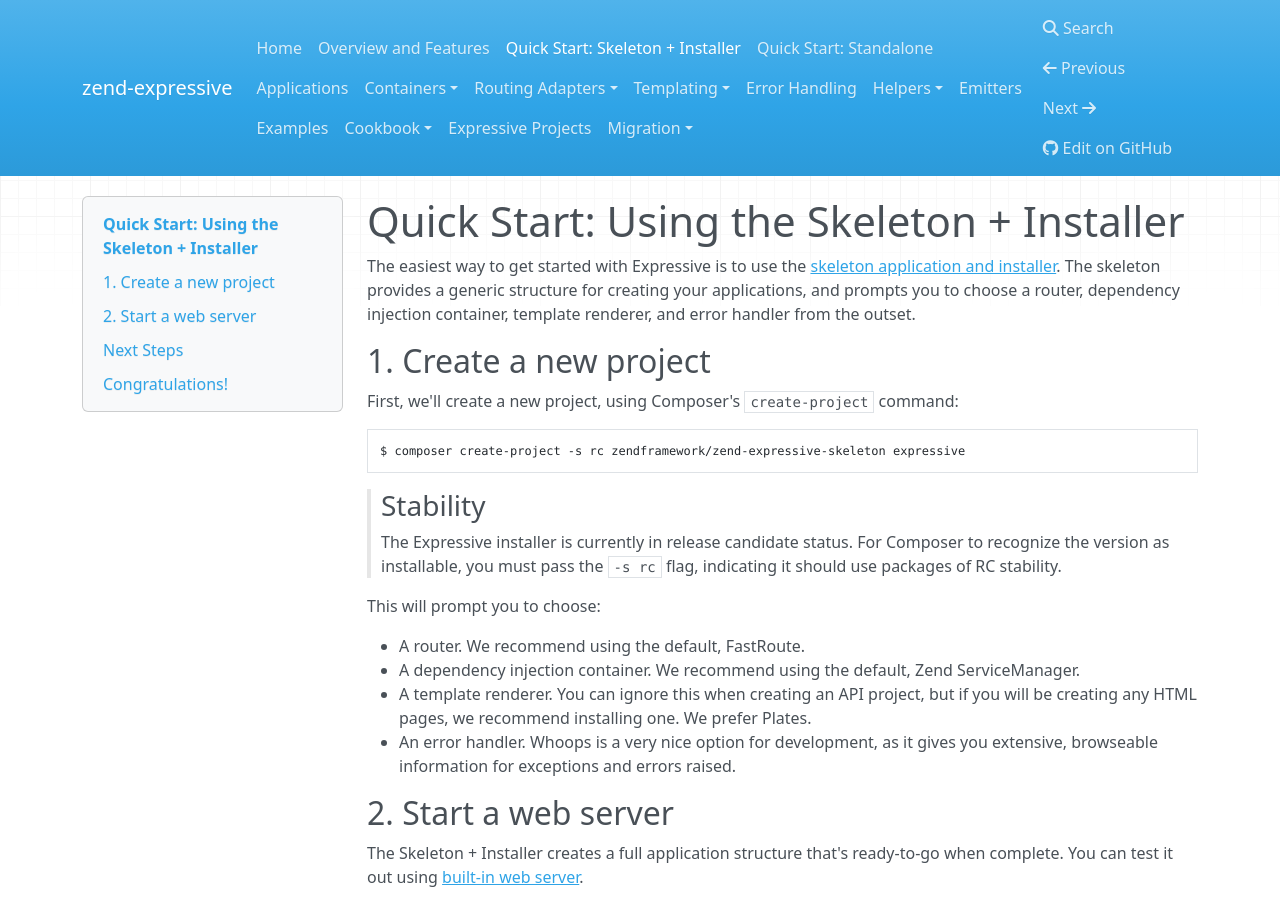
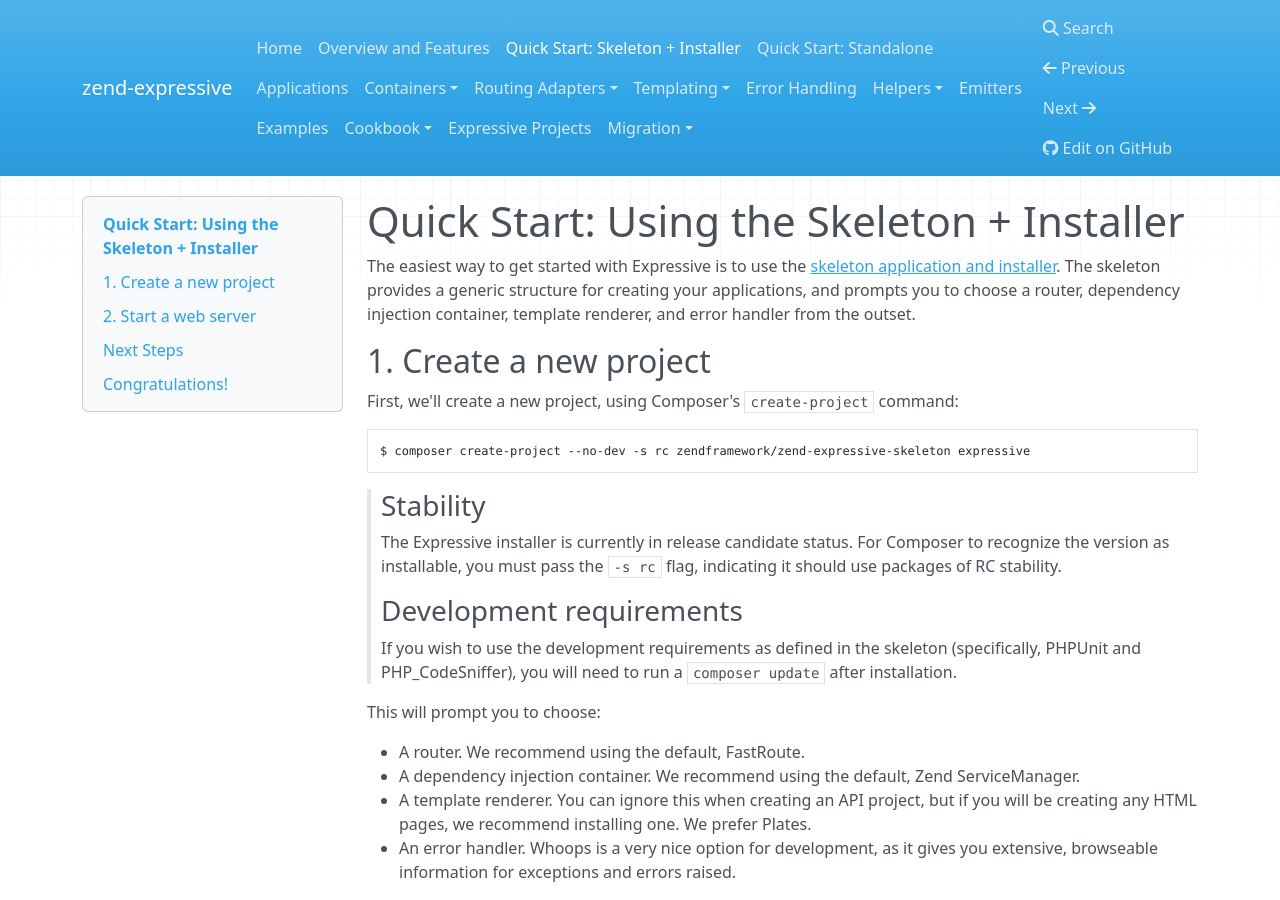
Before and after one commit to zendframework/zend-expressive, an MkDocs documentation site: the page built from doc/book/quick-start-skeleton.md, in a window 1280 px wide and 900 px high. Built offline with MkDocs 1.6.1, drawn with Linux system fonts in a browser that asks for light colours; nearby versions of some CDN libraries; old or Windows-style settings are respelled for this version of MkDocs.

Commit message:
use --no-dev flag when installing
Composer installs the dev requirements *as listed before running any scripts*
when executing `create-project`. By specifying `--no-dev`, we prevent that from
occurring.

This also adds a note that if you want development requirements, you *must* run
`composer update` on completion.

````diff
--- a/doc/book/quick-start-skeleton.md
+++ b/doc/book/quick-start-skeleton.md
@@ -11,7 +11,7 @@
 First, we'll create a new project, using Composer's `create-project` command:
 
 ```bash
-$ composer create-project -s rc zendframework/zend-expressive-skeleton expressive
+$ composer create-project --no-dev -s rc zendframework/zend-expressive-skeleton expressive
 ```
 
 > ### Stability
@@ -19,6 +19,12 @@
 > The Expressive installer is currently in release candidate status. For Composer
 > to recognize the version as installable, you must pass the `-s rc` flag,
 > indicating it should use packages of RC stability.
+
+> ### Development requirements
+>
+> If you wish to use the development requirements as defined in the skeleton
+> (specifically, PHPUnit and PHP_CodeSniffer), you will need to run a
+> `composer update` after installation.
 
 This will prompt you to choose:
 
````
